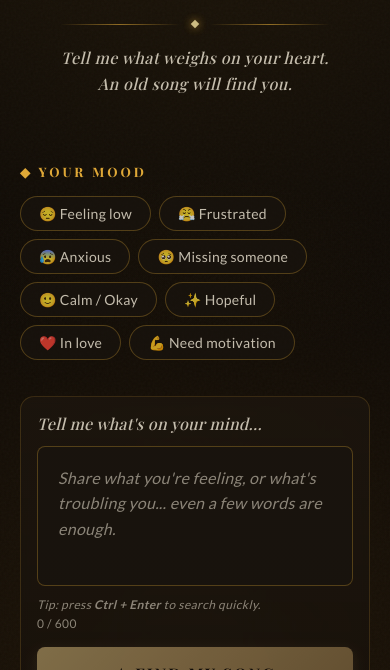
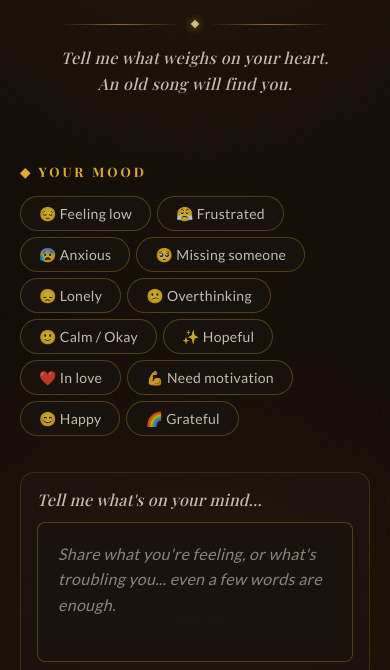
Before and after one commit to dev913913/dil-ki-dawa, a plain HTML site: page index.html in a window 390 px wide. Shown: the part 153-823 px from the top of the page. Drawn offline with nearby package versions, Linux system fonts and the light colour scheme; a web font is replaced by a local one.

Commit message:
Expand mood chips and remove negative default fallback

```diff
--- a/index.html
+++ b/index.html
@@ -549,7 +549,7 @@ button.clear-btn:hover {
   .song-card { padding: 24px 20px; }
   .input-section { padding: 16px; }
   .input-meta { flex-direction: column; align-items: flex-start; gap: 4px; }
-  .mood-chips { gap: 8px; }
+  .mood-chips { gap: 6px; }
 }
 
 </style>
@@ -579,10 +579,14 @@ button.clear-btn:hover {
       <button class="mood-chip" onclick="selectMood(this, '😤 Frustrated')">😤 Frustrated</button>
       <button class="mood-chip" onclick="selectMood(this, '😰 Anxious')">😰 Anxious</button>
       <button class="mood-chip" onclick="selectMood(this, '🥺 Missing someone')">🥺 Missing someone</button>
+      <button class="mood-chip" onclick="selectMood(this, '😞 Lonely')">😞 Lonely</button>
+      <button class="mood-chip" onclick="selectMood(this, '😕 Overthinking')">😕 Overthinking</button>
       <button class="mood-chip" onclick="selectMood(this, '🙂 Calm / Okay')">🙂 Calm / Okay</button>
       <button class="mood-chip" onclick="selectMood(this, '✨ Hopeful')">✨ Hopeful</button>
       <button class="mood-chip" onclick="selectMood(this, '❤️ In love')">❤️ In love</button>
       <button class="mood-chip" onclick="selectMood(this, '💪 Need motivation')">💪 Need motivation</button>
+      <button class="mood-chip" onclick="selectMood(this, '😊 Happy')">😊 Happy</button>
+      <button class="mood-chip" onclick="selectMood(this, '🌈 Grateful')">🌈 Grateful</button>
     </div>
   </div>
 
@@ -685,7 +689,7 @@ button.clear-btn:hover {
       return;
     }
 
-    const moodSummary = selectedMoods.length ? selectedMoods.join(' + ') : 'Feeling low';
+    const moodSummary = selectedMoods.length ? selectedMoods.join(' + ') : 'No specific mood selected';
     const mood = input
       ? `${input}\nSelected moods: ${moodSummary}`
       : moodSummary;
```
